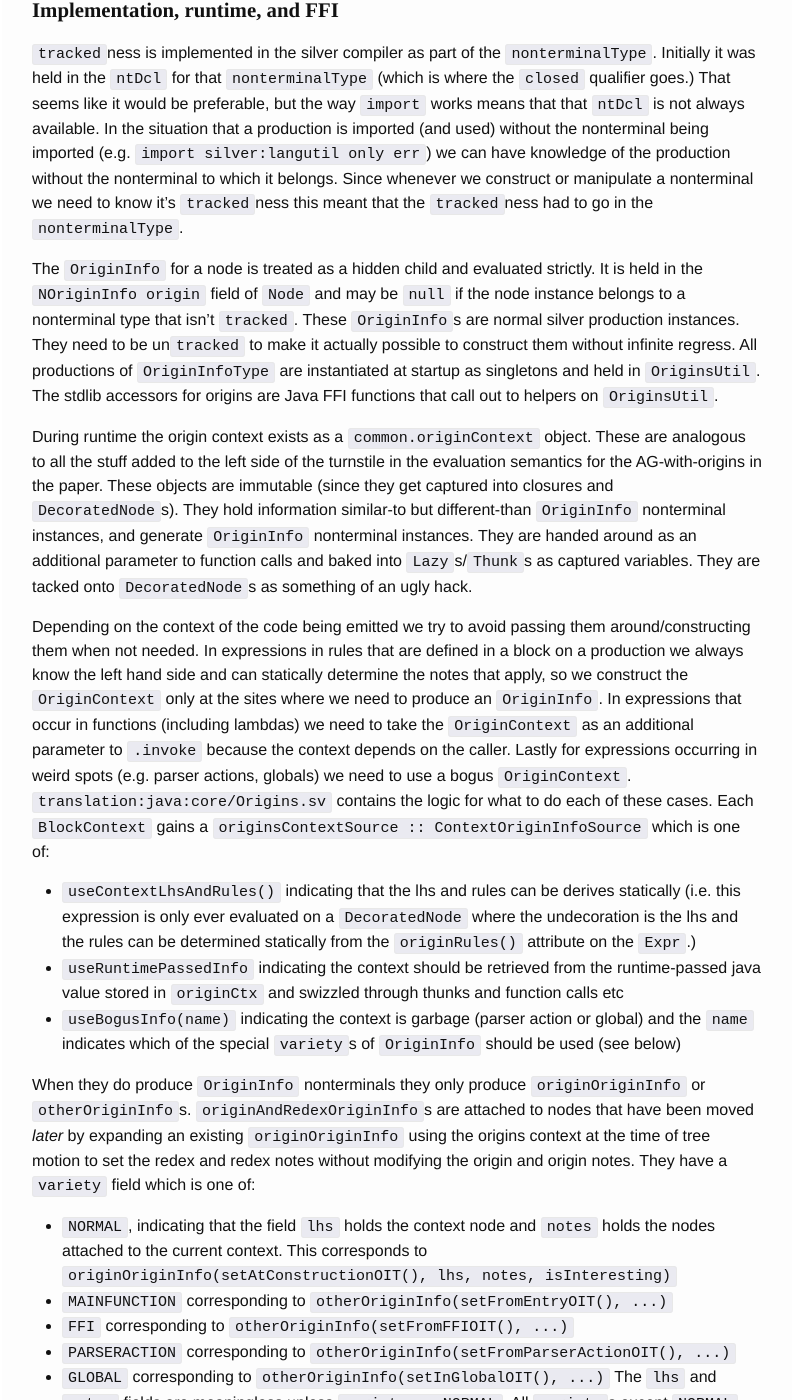
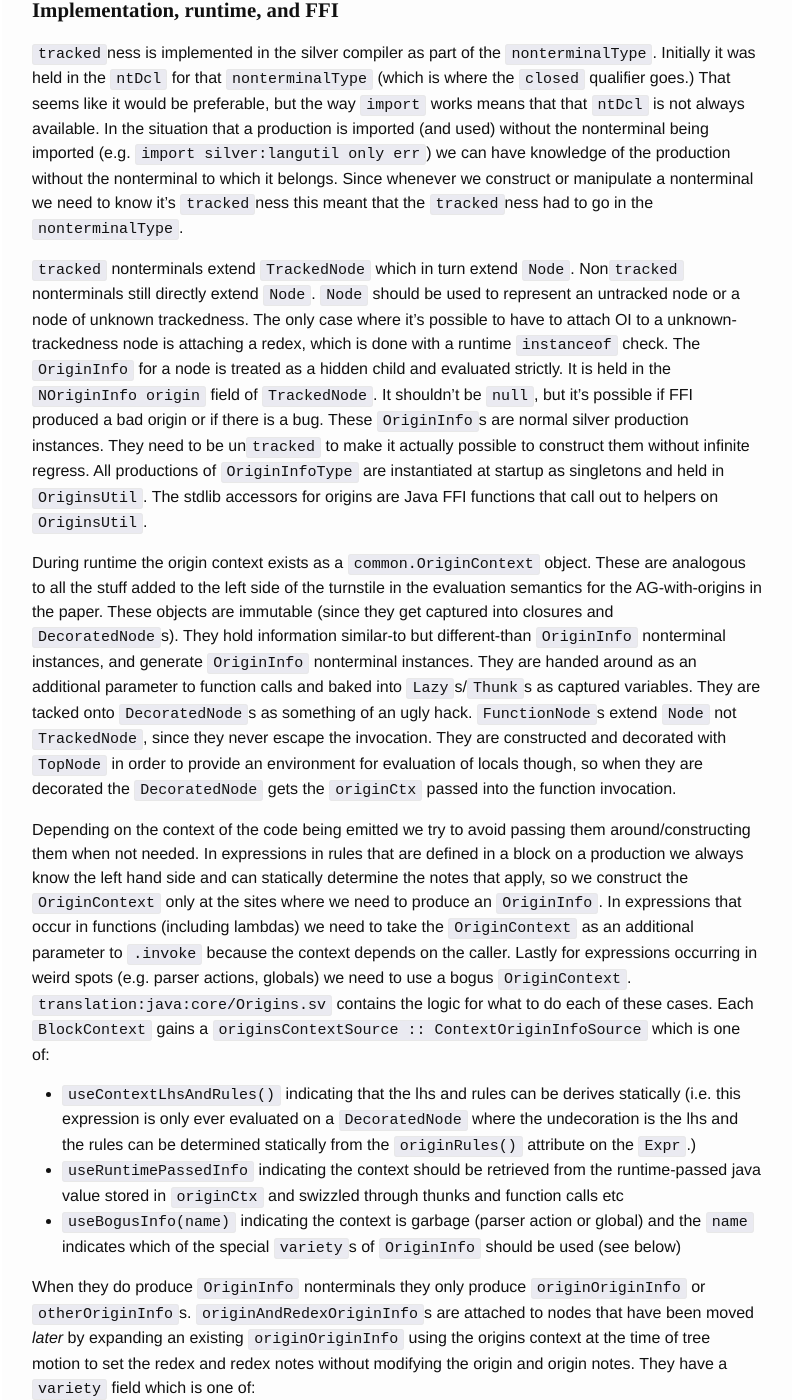
Before and after one commit to melt-umn/melt-website, a Jekyll site: the page built from silver/concepts/origins/index.md, in a window 1280 px wide and 1400 px high, scrolled down 4966 px. Shown: the whole window, without its empty margins (243-1035 px from the left). Built offline with Jekyll 4.4.1, drawn with Linux system fonts in a browser that asks for light colours; some of the changed text lies outside the part shown.

Commit message:
Update docs for TrackedNode/Node split

```diff
--- a/silver/concepts/origins/index.md
+++ b/silver/concepts/origins/index.md
@@ -140,19 +140,26 @@ That seems like it would be preferable, but the way `import` works means that th
 In the situation that a production is imported (and used) without the nonterminal being imported (e.g. `import silver:langutil only err`) we can have knowledge of the production without the nonterminal to which it belongs.
 Since whenever we construct or manipulate a nonterminal we need to know it's `tracked`ness this meant that the `tracked`ness had to go in the `nonterminalType`.
 
+`tracked` nonterminals extend `TrackedNode` which in turn extend `Node`.
+Non`tracked` nonterminals still directly extend `Node`.
+`Node` should be used to represent an untracked node or a node of unknown trackedness.
+The only case where it's possible to have to attach OI to a unknown-trackedness node is attaching a redex, which is done with a runtime `instanceof` check.
 The `OriginInfo` for a node is treated as a hidden child and evaluated strictly.
-It is held in the `NOriginInfo origin` field of `Node` and may be `null` if the node instance belongs to a nonterminal type that isn't `tracked`.
+It is held in the `NOriginInfo origin` field of `TrackedNode`.
+It shouldn't be `null`, but it's possible if FFI produced a bad origin or if there is a bug.
 These `OriginInfo`s are normal silver production instances.
 They need to be un`tracked` to make it actually possible to construct them without infinite regress.
 All productions of `OriginInfoType` are instantiated at startup as singletons and held in `OriginsUtil`.
 The stdlib accessors for origins are Java FFI functions that call out to helpers on `OriginsUtil`.
 
-During runtime the origin context exists as a `common.originContext` object.
+During runtime the origin context exists as a `common.OriginContext` object.
 These are analogous to all the stuff added to the left side of the turnstile in the evaluation semantics for the AG-with-origins in the paper.
 These objects are immutable (since they get captured into closures and `DecoratedNode`s).
 They hold information similar-to but different-than `OriginInfo` nonterminal instances, and generate `OriginInfo` nonterminal instances.
 They are handed around as an additional parameter to function calls and baked into `Lazy`s/`Thunk`s as captured variables.
 They are tacked onto `DecoratedNode`s as something of an ugly hack.
+`FunctionNode`s extend `Node` not `TrackedNode`, since they never escape the invocation.
+They are constructed and decorated with `TopNode` in order to provide an environment for evaluation of locals though, so when they are decorated the `DecoratedNode` gets the `originCtx` passed into the function invocation.
 
 Depending on the context of the code being emitted we try to avoid passing them around/constructing them when not needed.
 In expressions in rules that are defined in a block on a production we always know the left hand side and can statically determine the notes that apply, so we construct the `OriginContext` only at the sites where we need to produce an `OriginInfo`.
@@ -176,7 +183,7 @@ The `lhs` and `notes` fields are meaningless unless `variety == NORMAL`.
 All `variety`s except `NORMAL` are instantiated as singletons: `OriginContext.MAINFUNCTION_CONTEXT` etc.
 When a node is newly constructed the context's `makeNewConstructionOrigin(bool)` function is called returning the appropriate `OriginInfo` object.
 
-When redexes are attached (when `expr.attr` is evaluated the result gets a redex pointing to the context of the access) it is by calling `OriginContext.attrAccessCopy(Node)` (if the value is a known-to-be-tracked nonterminal) or `OriginContext.attrAccessCopyPoly(Object)` (if the value is of a parametric type and has been monomorphized to `Object`.)
+When redexes are attached (when `expr.attr` is evaluated the result gets a redex pointing to the context of the access) it is by calling `OriginContext.attrAccessCopy(TrackedNode)` (if the value is a known-to-be-tracked nonterminal) or `OriginContext.attrAccessCopyPoly(Object)` (if the value is of a parametric type and has been monomorphized to `Object` - this is a noop if it is not actually a `TrackedNode` at runtime.)
 This copies the node (using it's `.copy(newRedex, newRules)`) and returns the new copy that has a `originAndRedexOriginInfo` that got it's origin and origin notes from the old origin and it's redex and redex notes from the passed context.
 Similarly when a node if produced by `new` the result of `.undecorate()` has `.duplicate` called on it which performs a deep copy where the new nodes have `originOriginInfo(setAtNewOIT(), ...)` pointing back to the node they were copied form.
 Lastly when a node is used as a forward `.duplicateForForwarding` is called on it to mark that, returning a shallow copy with a `originOriginInfo(setAtForwardingOIT(), ...)` pointing to the node with the 'real' origin info (this is kind of an ugly hack, but was preferable to introducing a new and unique pair of `origin(AndRedex)AndForward` OIs.)
```
